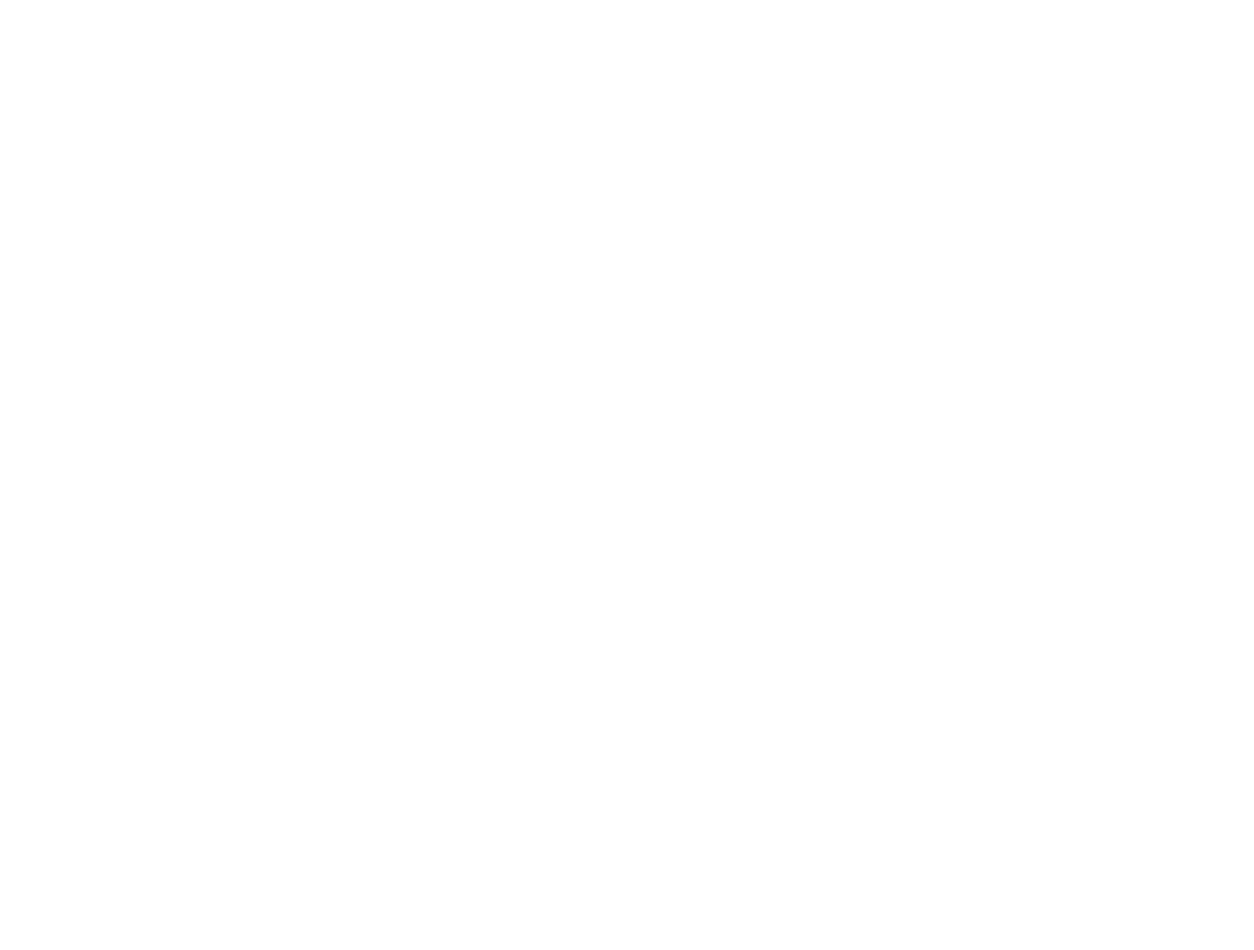
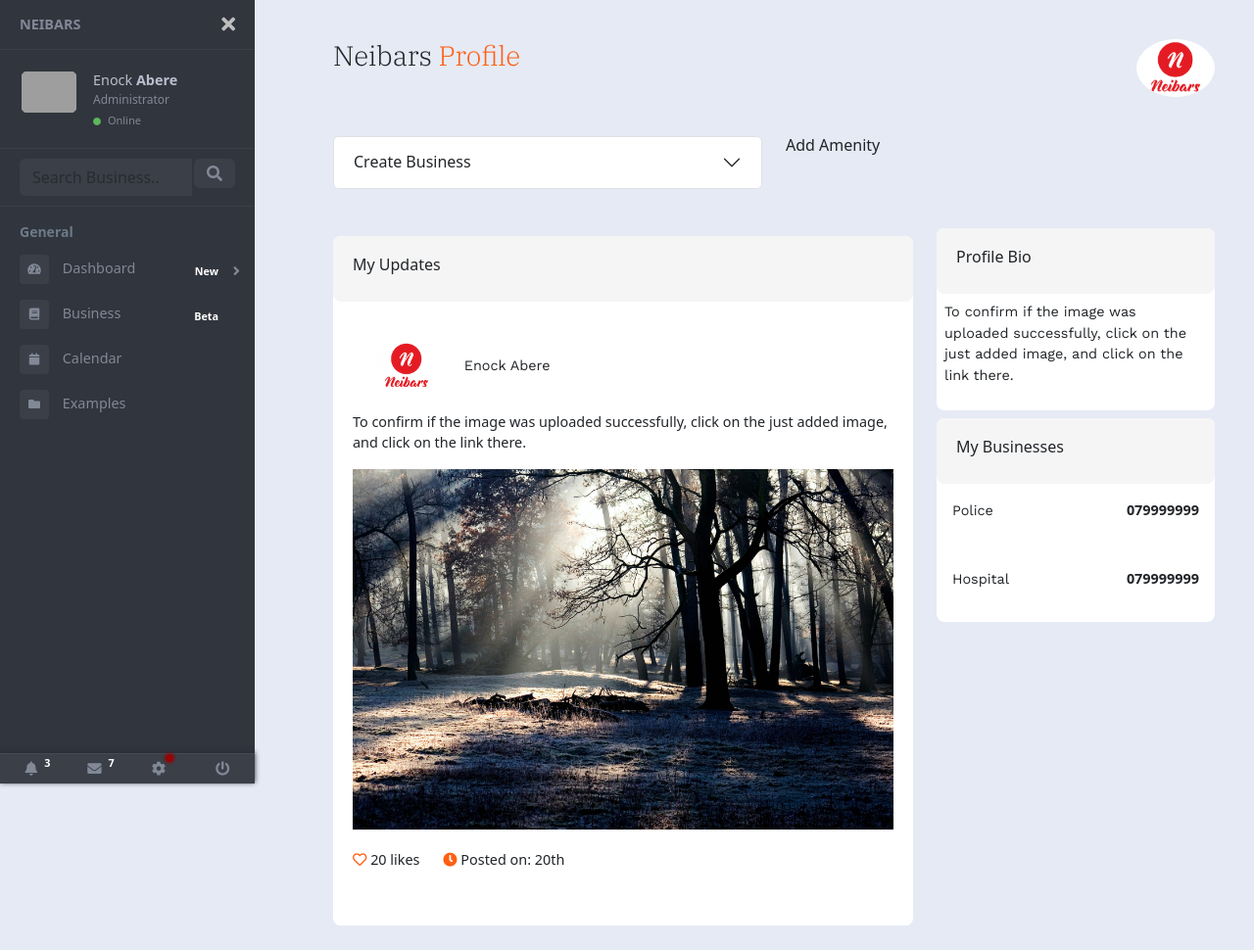
Before and after one commit to enockabere/Neibars, a Django app: page /profiles/personal in a window 1280 px wide. Before the commit the page is empty. Shown: the whole page at 98% size. Before the commit the page ends 800 px from the top, so only its background shows below. Run offline with Django 3.2, Linux system fonts and the light colour scheme; some libraries are stand-ins or nearby versions; grey boxes are pictures that could not be loaded.

Commit message:
create profile template

```diff
--- a/profiles/templates/main/dashboard.html
+++ b/profiles/templates/main/dashboard.html
@@ -110,6 +110,7 @@
                     To confirm if the image was uploaded successfully,
                     click on the just added image, and click on the link there.
                   </p>
+                  <img src="../../../static/img/12.jpg" class="img-fluid" alt="">
                   <p style="display: inline-block;"><i class="far fa-heart" style="color: #ff5f13;"></i> 20 likes</p>
                   <p style="display: inline-block;padding: 20px;"><i class="fas fa-clock" style="color: #ff5f13;"></i>
                     Posted on: 20th</p>
--- a/profiles/templates/main/profile.html
+++ b/profiles/templates/main/profile.html
@@ -0,0 +1,155 @@
+{% extends 'sidebar.html' %}
+{% load bootstrap5 %}
+{% load static %}
+{% block main %}
+<!-- sidebar-wrapper  -->
+<main class="page-content">
+  <div class="container" id="tops">
+    <div class="row">
+      <div class="col-md-12">
+        <div class="top">
+          <h3>
+            Neibars <span class="br">Profile</span>
+          </h3>
+          <img src="../../../static/img/1.png" alt="">
+        </div>
+      </div>
+    </div>
+  </div>
+  <div class="container">
+      <div class="row">
+          <div class="col-md-6">
+            <div class="accordion">
+                <div class="accordion-item">
+                  <h2 class="accordion-header" id="headingTwo">
+                    <button class="accordion-button collapsed" type="button" data-bs-toggle="collapse" data-bs-target="#collapseTwo" aria-expanded="false" aria-controls="collapseTwo">
+                      Create Business
+                    </button>
+                  </h2>
+                  <div id="collapseTwo" class="accordion-collapse collapse" aria-labelledby="headingTwo" data-bs-parent="#accordionExample">
+                    <div class="accordion-body">
+                        <div class="post_form">
+                            <form action="">
+                                <div class="mb-3">
+                                    <input required type="text" class="form-control" placeholder="Business Name *" name="b-name" />
+                                </div>
+                                <div class="mb-3">
+                                    <textarea class="form-control" name="b-info" placeholder="About Business.. *" rows="3"></textarea>
+                                  </div>
+                                <div class="mb-3">
+                                    <input required type="text" class="form-control" placeholder="Location *" name="b-location" />
+                                </div>
+                              <div class="mb-3">
+                                <input class="form-control" type="file" name="b_pic">
+                                <div class="form-text">Upload business photo if available</div>
+                              </div>
+                              <input type="submit" id="assaBtn" class="btn btn primary" value="Submit" />
+                            </form>
+                          </div>
+                    </div>
+                  </div>
+                </div>
+              </div>
+          </div>
+          <div class="col-md-6">
+            <div class="accordion-item">
+                <h2 class="accordion-header" id="headingThree">
+                  <button class="accordion-button collapsed" type="button" data-bs-toggle="collapse" data-bs-target="#collapseThree" aria-expanded="false" aria-controls="collapseThree">
+                    Add Amenity
+                  </button>
+                </h2>
+                <div id="collapseThree" class="accordion-collapse collapse" aria-labelledby="headingThree" data-bs-parent="#accordionExample">
+                  <div class="accordion-body">
+                    <form action="">
+                        <div class="mb-3">
+                            <select class="form-select" name="a-type" aria-label="Default select example">
+                                <option selected>Select Type</option>
+                                <option value="Police">Police</option>
+                                <option value="Hospital">Hospital</option>
+                                <option value="Social">Social</option>
+                              </select>
+                        </div>
+                        <div class="mb-3">
+                            <input required type="text" class="form-control" maxlength="15" placeholder="Contacts *" name="a-contact" />
+                        </div>
+                        <div class="mb-3">
+                            <textarea class="form-control" name="a-info" placeholder="Additional information.. *" rows="3"></textarea>
+                            <div class="form-text">Optional</div>
+                        </div>
+                      <input type="submit" id="assaBtn" class="btn btn primary" value="Submit" />
+                    </form>
+                  </div>
+                </div>
+              </div>
+          </div>
+      </div>
+  </div>
+
+  <div class="container">
+    <div class="row">
+      <div class="col-md-8">
+        <div class="row">
+          <div class="col-md-12">
+            <div id="jumbos" class="updates mt-2">
+              <div class="users">
+                <h6>My Updates</h6>
+              </div>
+              <div class="jumbotron">
+                <div class="hood_post">
+                  <div class="data">
+                    <img src="../../../static/img/1.png" class="img-fluid" alt="" srcset="">
+                    <p>Enock Abere</p>
+                  </div>
+                  <p>
+                    To confirm if the image was uploaded successfully,
+                    click on the just added image, and click on the link there.
+                  </p>
+                  <img src="../../../static/img/12.jpg" class="img-fluid" alt="">
+                  <p style="display: inline-block;"><i class="far fa-heart" style="color: #ff5f13;"></i> 20 likes</p>
+                  <p style="display: inline-block;padding: 20px;"><i class="fas fa-clock" style="color: #ff5f13;"></i>
+                    Posted on: 20th</p>
+                </div>
+              </div>
+            </div>
+          </div>
+        </div>
+      </div>
+      <div class="col-md-4">
+        <div class="row">
+          <div class="col-md-12">
+            <div id="jumbos">
+              <div class="users">
+                <h6>Profile Bio</h6>
+              </div>
+              <div class="data p-2">
+                <p>
+                    To confirm if the image was uploaded successfully, click on the just added image, and click on the link there.
+                </p>
+              </div>
+            </div>
+          </div>
+        </div>
+        <div class="row">
+          <div class="col-md-12">
+            <div id="jumbos" class="emer mt-2">
+              <div class="users">
+                <h6>My Businesses</h6>
+              </div>
+              <div class="data p-3">
+                <p>Police</p>
+                <strong style="float: right;">079999999</strong>
+              </div>
+              <div class="data p-3">
+                <p>Hospital</p>
+                <strong style="float: right;">079999999</strong>
+              </div>
+            </div>
+          </div>
+        </div>
+      </div>
+    </div>
+  </div>
+</main>
+<!-- page-content" -->
+
+{% endblock %}
--- a/static/css/dash.css
+++ b/static/css/dash.css
@@ -535,7 +535,7 @@ body {
 
 #scrolls {
   z-index: 10;
-  max-height: 250px;
+  max-height: 400px;
   overflow-y: scroll;
 
 }
```
